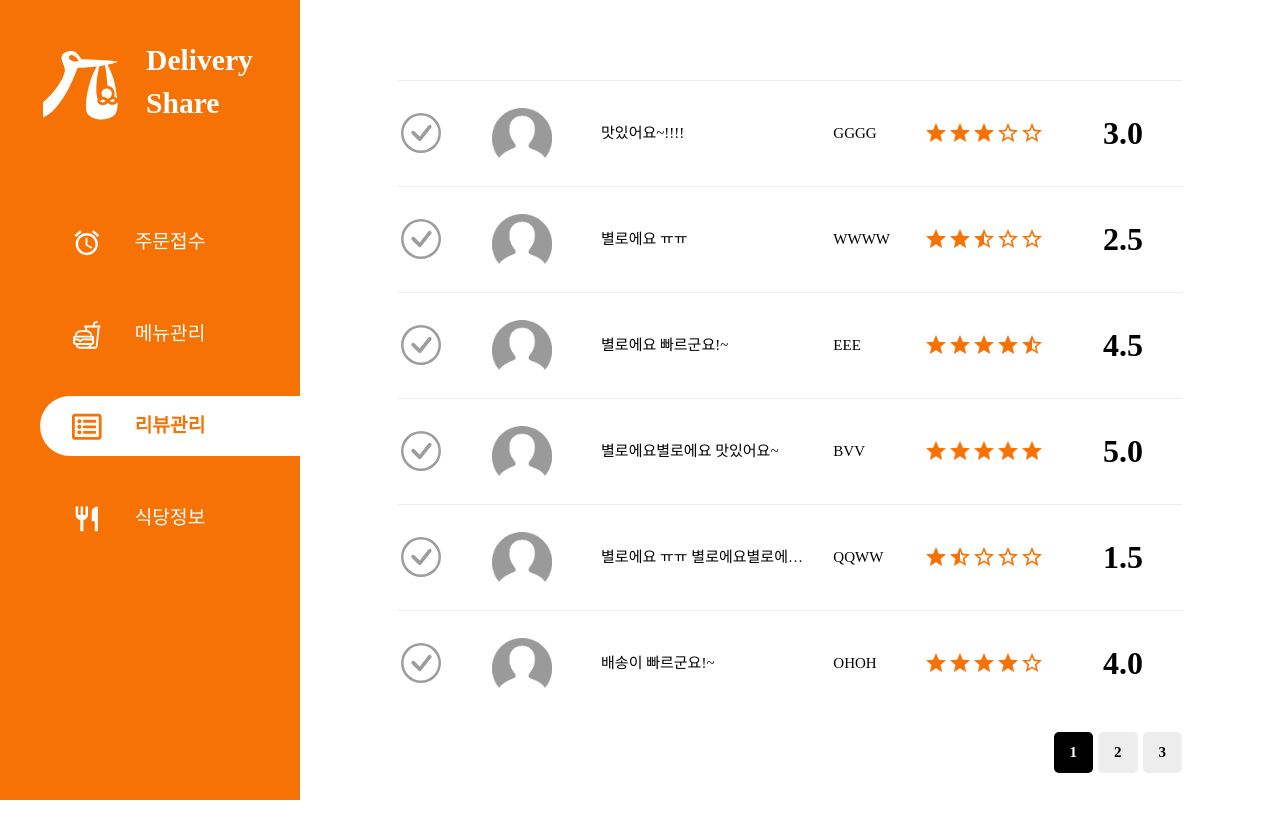
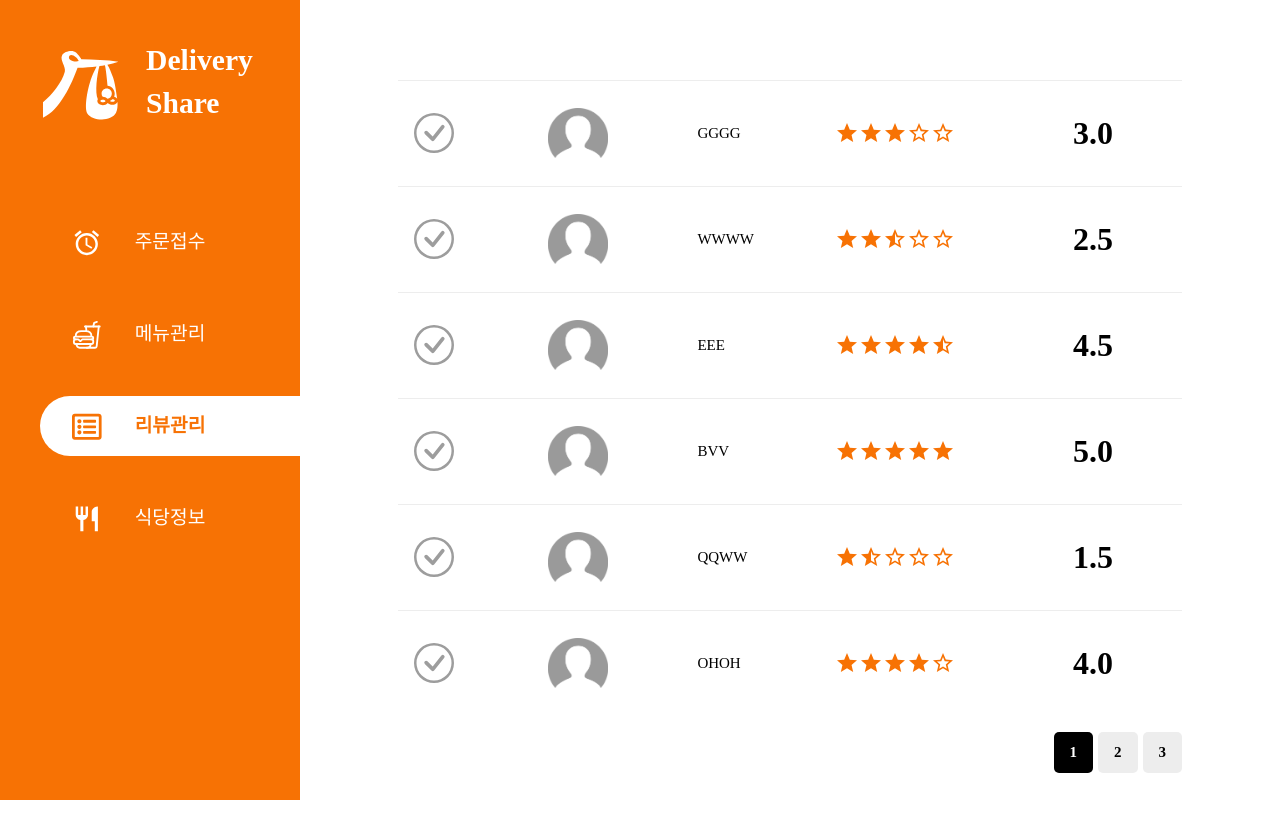
Before and after one commit to KimSoomae/delivery-share-project, a React (Create React App) app in the folder WEB/: page /dashboard/review in a window 1280 px wide. Built offline with nearby package versions, Linux system fonts and the light colour scheme.

Commit message:
update Review UI for user and administrator comment

```diff
--- a/WEB/src/components/Review/index.tsx
+++ b/WEB/src/components/Review/index.tsx
@@ -6,6 +6,7 @@ import {
   SubmitButton,
   Comment,
   Divider,
+  UserReview,
 } from '../Review/styles';
 import { TableRow } from '@components/TableContents/styles';
 import { MemoTableContentReview } from '@components/TableContents';
@@ -39,6 +40,7 @@ const Review: VFC<Props> = ({ data }) => {
       </TableRow>
       <FormWrapper ref={parentRef}>
         <ReviewForm ref={childRef}>
+          <UserReview>{data.content}</UserReview>
           {comment ? (
             <>
               <VscReply />
--- a/WEB/src/components/Review/styles.ts
+++ b/WEB/src/components/Review/styles.ts
@@ -7,10 +7,31 @@ export const FormWrapper = styled.div`
   transition: height 0.35s ease;
 `;
 
+export const UserReview = styled.div`
+  border-radius: 10px;
+  padding: 15px;
+  background-color: #eee;
+  margin: 1rem 0;
+  min-height: 100px;
+  width: 80%;
+  position: relative;
+
+  &::after {
+    content: '';
+    position: absolute;
+    border-left: 10px solid transparent;
+    border-right: 10px solid transparent;
+    border-bottom: 10px solid #eee;
+    top: -10px;
+    left: 20px;
+  }
+`;
+
 export const ReviewForm = styled.form`
   /* display: flex;
   flex-direction: column; */
   overflow: auto;
+  padding-bottom: 20px;
 
   svg {
     transform: rotate(180deg);
@@ -51,7 +72,18 @@ export const Comment = styled.div`
   width: 75%;
   height: 100px;
   border-radius: 10px;
-  background-color: #ededed;
+  background-color: #e5e5e5;
   padding: 15px;
   float: right;
+  position: relative;
+
+  &::after {
+    content: '';
+    position: absolute;
+    border-left: 10px solid transparent;
+    border-right: 10px solid transparent;
+    border-top: 10px solid #e5e5e5;
+    bottom: -10px;
+    right: 20px;
+  }
 `;
--- a/WEB/src/components/TableContents/index.tsx
+++ b/WEB/src/components/TableContents/index.tsx
@@ -10,7 +10,7 @@ type ReviewProps = {
 const TableContentReview: VFC<ReviewProps> = ({ data }) => {
   const { src, alt, content, nickname, stars, comment } = data;
   const classProperty = comment ? 'checked' : '';
-  const cellCount = 6;
+  const cellCount = 5;
   return (
     <>
       <TableCell cellCount={cellCount} className="icon">
@@ -19,9 +19,9 @@ const TableContentReview: VFC<ReviewProps> = ({ data }) => {
       <TableCell cellCount={cellCount}>
         <img src={src} alt={alt} />
       </TableCell>
-      <TableCell cellCount={cellCount} className="content">
+      {/* <TableCell cellCount={cellCount} className="content">
         <p>{content}</p>
-      </TableCell>
+      </TableCell> */}
       <TableCell cellCount={cellCount} className="nickname">
         <p>{nickname}</p>
       </TableCell>
```
